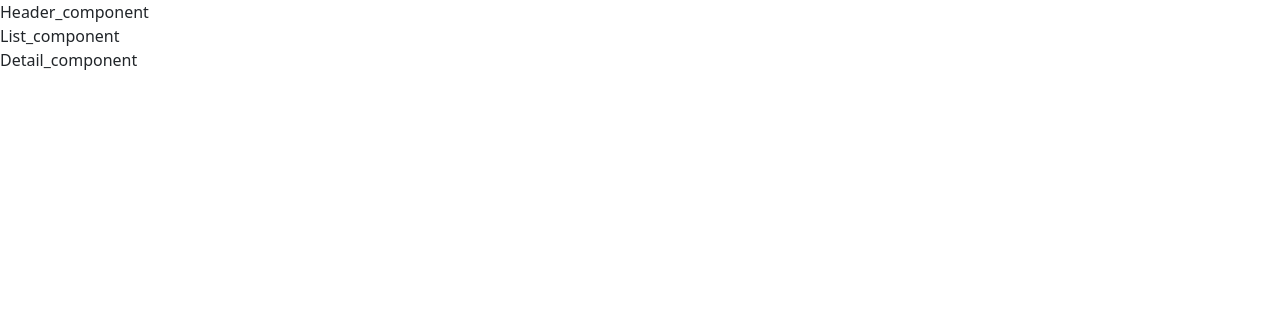
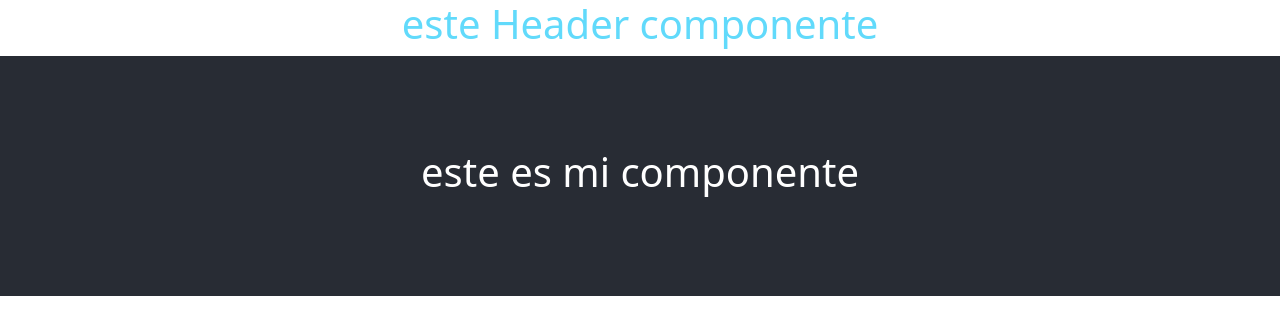
Before and after one commit to JPPUERTAORREGO/aprovals_process, a React (Create React App) app: page / in a window 1280 px wide. Shown: the top 334 px of the page. Built offline with nearby package versions, Linux system fonts and the light colour scheme.

Commit message:
definicion de mi entorno de desarrollo
ya se diferencia el div a cargo de mi desarrollo

```diff
--- a/src/App.css
+++ b/src/App.css
@@ -2,20 +2,9 @@
   text-align: center;
 }
 
-.App-logo {
-  height: 40vmin;
-  pointer-events: none;
-}
-
-@media (prefers-reduced-motion: no-preference) {
-  .App-logo {
-    animation: App-logo-spin infinite 20s linear;
-  }
-}
-
-.App-header {
+.Detail {
   background-color: #282c34;
-  min-height: 100vh;
+  min-height: 30vh;
   display: flex;
   flex-direction: column;
   align-items: center;
@@ -24,15 +13,6 @@
   color: white;
 }
 
-.App-link {
+.Header {
   color: #61dafb;
 }
-
-@keyframes App-logo-spin {
-  from {
-    transform: rotate(0deg);
-  }
-  to {
-    transform: rotate(360deg);
-  }
-}
--- a/src/App.js
+++ b/src/App.js
@@ -1,22 +1,23 @@
 import 'bootstrap/dist/css/bootstrap.min.css';
 import './App.css';
 
-import { Header_component } from './components/Header_component';import { List_component } from './components/List_component';
+import { Header_component } from './components/Header_component';
+import { List_component } from './components/List_component';
 import { Detail_component } from './components/Detail_component';
 
 function App() {
   return (
-    <>
-    <div className="Header">
-     <Header_component/>
+    <div className="App">
+      <div className="Header">
+        <Header_component />
+      </div>
+      <div className="List">
+        <List_component />
+      </div>
+      <div className="Detail">
+        <Detail_component />
+      </div>
     </div>
-    <div className="List">
-    <List_component/>
-    </div>
-    <div className="Detail">
-    <Detail_component/>
-    </div>
-    </>
   );
 }
 
--- a/src/components/Detail_component.js
+++ b/src/components/Detail_component.js
@@ -2,6 +2,8 @@ import React from 'react'
 
 export const Detail_component = () => {
   return (
-    <div>Detail_component</div>
+    <div>
+      <h1>este es mi componente</h1>
+    </div>
   )
 }
--- a/src/components/Header_component.js
+++ b/src/components/Header_component.js
@@ -2,6 +2,8 @@ import React from 'react'
 
 export const Header_component = () => {
   return (
-    <div>Header_component</div>
+    <div>
+      <h1>este Header componente</h1>
+    </div>
   )
 }
--- a/src/components/List_component.js
+++ b/src/components/List_component.js
@@ -2,6 +2,8 @@ import React from 'react'
 
 export const List_component = () => {
   return (
-    <div>List_component</div>
+    <div>
+
+    </div>
   )
 }
```
